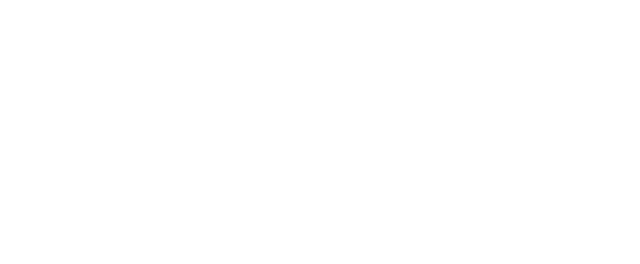
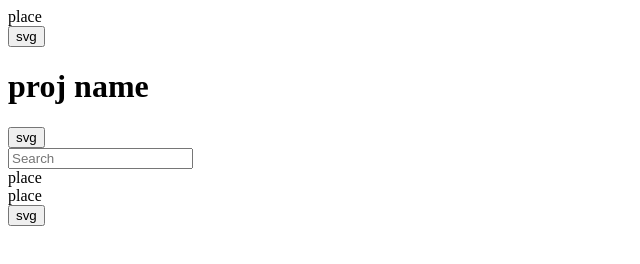
Before and after one commit to marin0suke/todo-list, a website built with webpack: page src/template.html in a window 1280 px wide. Shown: the whole page, without its empty margins (0-640 px from the left). Built offline with nearby package versions, Linux system fonts and the light colour scheme.

Commit message:
Add hardcoded HTML structure.

```diff
--- a/src/AppController.js
+++ b/src/AppController.js
@@ -1,5 +1,4 @@
 
-import createTodo from "./createTodo";
 import createProject from "./createProject";
 import { moveTodosBetweenProjects } from "./projectUtils";
 
--- /dev/null
+++ b/src/domRenderer.js
@@ -0,0 +1,5 @@
+
+
+function renderApp() {
+    const container = document.querySelector("");
+}
--- a/src/template.html
+++ b/src/template.html
@@ -6,5 +6,23 @@
     <title>Document</title>
 </head>
 <body>
+    <div class="app-container">
+        <div class="sidebar">
+            place
+        </div>
+        <div class="content">
+            <div class="header">
+                <button class="sidebar-toggle">svg</button>
+                <h1 class="current-project-name">proj name</h1>
+                <button class="">svg</button>
+            </div>
+            <div class="search-bar">
+                <input type="text" id="search-bar" placeholder="Search">
+            </div>
+            <div class="todo-content">place</div>
+            <div class="completed-todos" display="none">place</div>
+            <button class="create-todo">svg</button>
+        </div>
+    </div>
 </body>
 </html>
```
